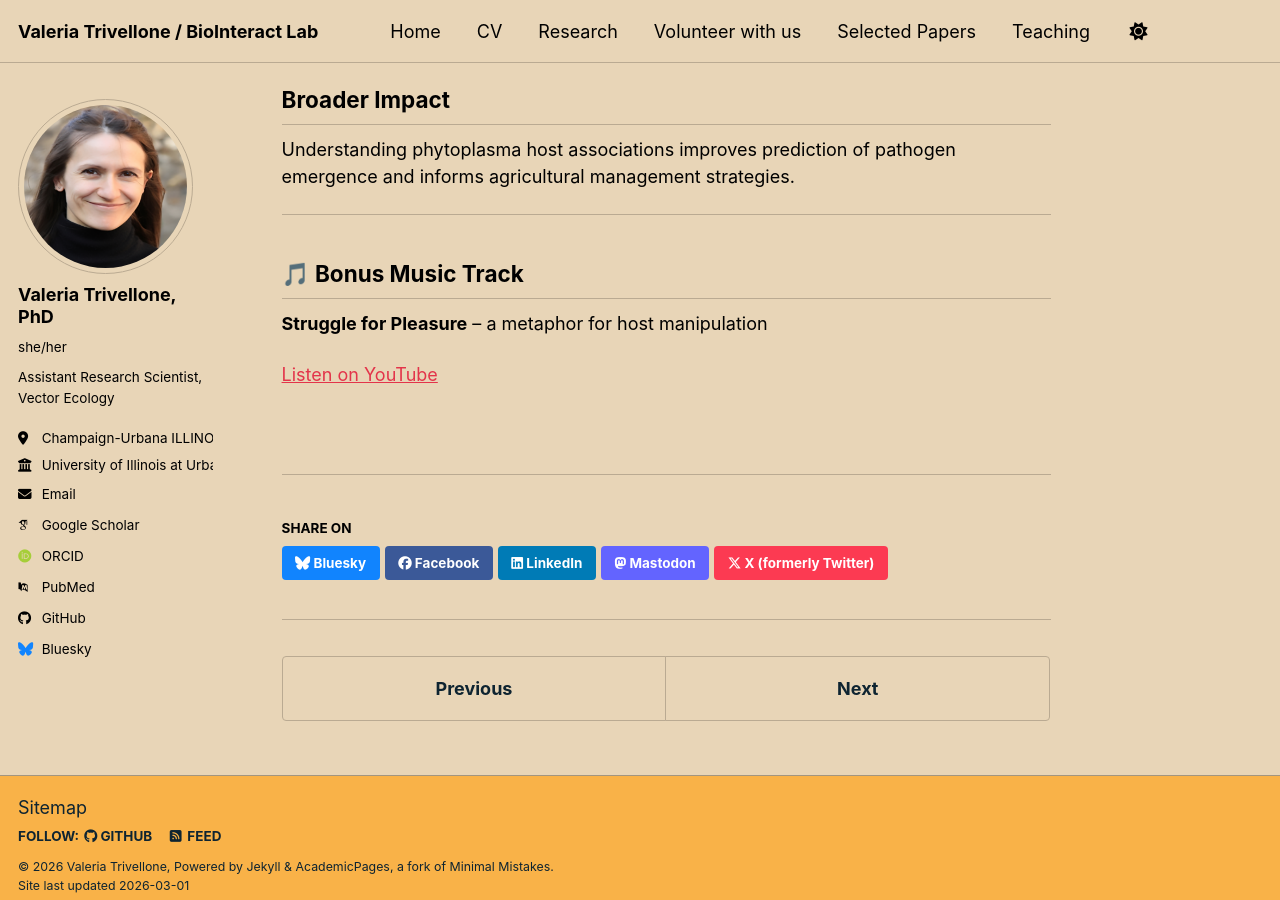
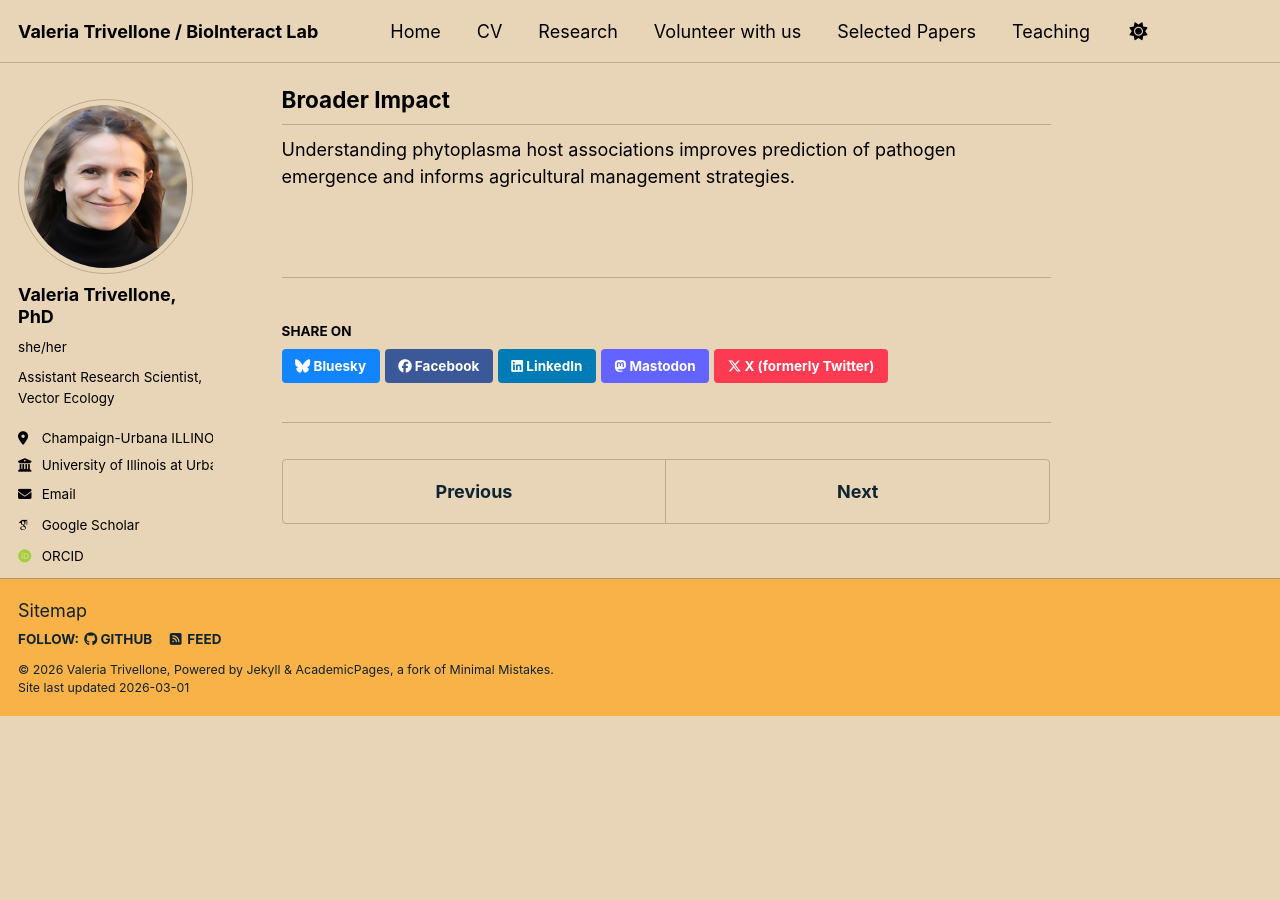
Before and after one commit to valeriatrivellone/valeriatrivellone.github.io, a Jekyll site: the page built from _portfolio/portfolio-1.md, in a window 1280 px wide and 900 px high, scrolled down 682 px. Built offline with Jekyll 4.4.1, drawn with Linux system fonts in a browser that asks for light colours; some web fonts are replaced; a script bundle is joined from its source files by our own code; library files that are not in the unit come from our copies; after the commit the page ends 1398 px from its top, so only the background shows below that.

Commit message:
Update portfolio-1.md

```diff
--- a/_portfolio/portfolio-1.md
+++ b/_portfolio/portfolio-1.md
@@ -23,13 +23,3 @@ We integrate global occurrence databases, natural areas global screening project
 ## Broader Impact
 
 Understanding phytoplasma host associations improves prediction of pathogen emergence and informs agricultural management strategies.
-
----
-
-## 🎵 Bonus Music Track
-
-**Struggle for Pleasure** – a metaphor for host manipulation
-
-<a href="https://www.youtube.com/watch?v=pybqjwf8w8s&list=RDpybqjwf8w8s&start_radio=1" target="_blank">
-Listen on YouTube
-</a>
```
